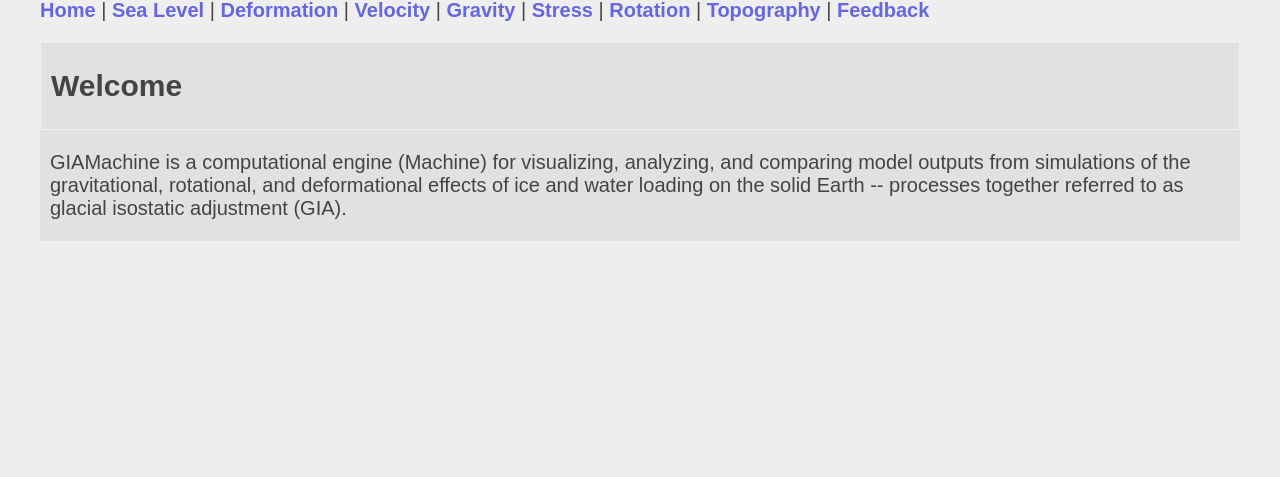
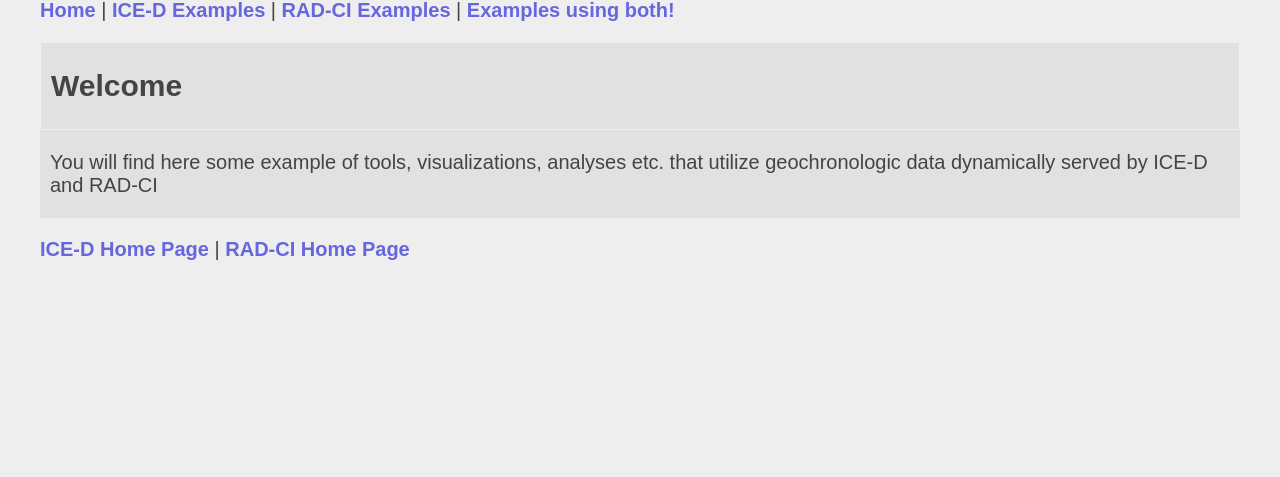
Before and after one commit to jtulenko/iced-x-radci-examples, a Flask app: page / in a window 1280 px wide. Shown: the part 323-800 px from the top of the page. Run offline with Flask 3, Linux system fonts and the light colour scheme; some libraries are stand-ins or nearby versions.

Commit message:
initial update to home page

```diff
--- a/templates/home.html
+++ b/templates/home.html
@@ -18,7 +18,7 @@
 <html>
 <head>
   <meta charset="utf-8">
-  <title>GIA Machine - HOME</title>
+  <title>ICE-D & RAD-CI Examples - HOME</title>
   <script src="{{ url_for('static', filename='script.js') }}"></script>
   <link type="text/css" rel="stylesheet" href="{{ url_for('static', filename='style.css') }}">
   <link rel="icon" href="https://storage.googleapis.com/giamachine_output_data/giamachinefavicon.png" type="image/png">
@@ -31,7 +31,7 @@
   <table width = 100%, border = "1", class="table_alt">
     <tr>
       <td align="left" width="30%"><a href='/'><img alt="giamachinelogo" src="https://storage.googleapis.com/giamachine_output_data/giamachinelogo.png" style="border-width:10px;border-style:hidden;margin:10px;width:100%;" /></a></td>
-      <td align="right" width="70%"><h1>GIA Machine Home Page</h1>
+      <td align="right" width="70%"><h1>ICE-D/RAD-CI Examples Home Page</h1>
       <br>
       <p style="margin: 18px;">powered by:</p>
       <a href="https://theghub.org" target="_blank"><img alt="ghublogo" src="https://storage.googleapis.com/giamachine_output_data/ghublogo.png" style="width: 150px"></a>
@@ -41,7 +41,7 @@
 
   <table width = 100%, border = "1">
     <tr>
-      <p align="left"><a href="/">Home</a> | <a href= "/sealevel">Sea Level</a> | <a href= "/deformation">Deformation</a> | <a href= "/velocity">Velocity</a> | <a href= "/gravity">Gravity</a> | <a href= "/stress">Stress</a> | <a href= "/rotation">Rotation</a> | <a href= "/topography">Topography</a> | <a href= "/feedback">Feedback</a></p>
+      <p align="left"><a href="/">Home</a> | <a href= "/icedexamples">ICE-D Examples</a> | <a href= "/radciexamples">RAD-CI Examples</a> | <a href= "/bothexamples">Examples using both!</a></p>
     </tr>
   </table>
 
@@ -52,9 +52,16 @@
   <table width = 100%, border="0">
     <td width=100% style="padding-left: 10px;">
       <table width = 100% valign="middle">
-        <p align="left">GIAMachine is a computational engine (Machine) for visualizing, analyzing, and comparing model outputs from simulations of the gravitational, rotational, and deformational effects of ice and water loading on the solid Earth -- processes together referred to as glacial isostatic adjustment (GIA).</p>
+        <p align="left">You will find here some example of tools, visualizations, analyses etc. that utilize geochronologic data dynamically served by ICE-D and RAD-CI</p>
       </table>
     </td>
+  </table>
+  </table>
+
+  <table width = 100%, border = "1">
+    <tr>
+      <p align="left"><a href="https://ice-d.org">ICE-D Home Page</a> | <a href= "https://rad-ci.org">RAD-CI Home Page</a></p>
+    </tr>
   </table>
 <br>
 <br>
```
